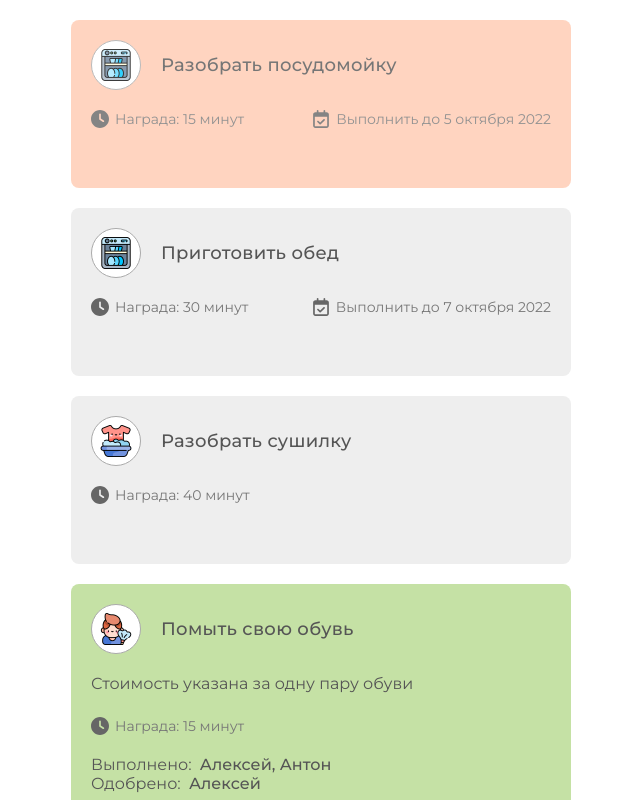
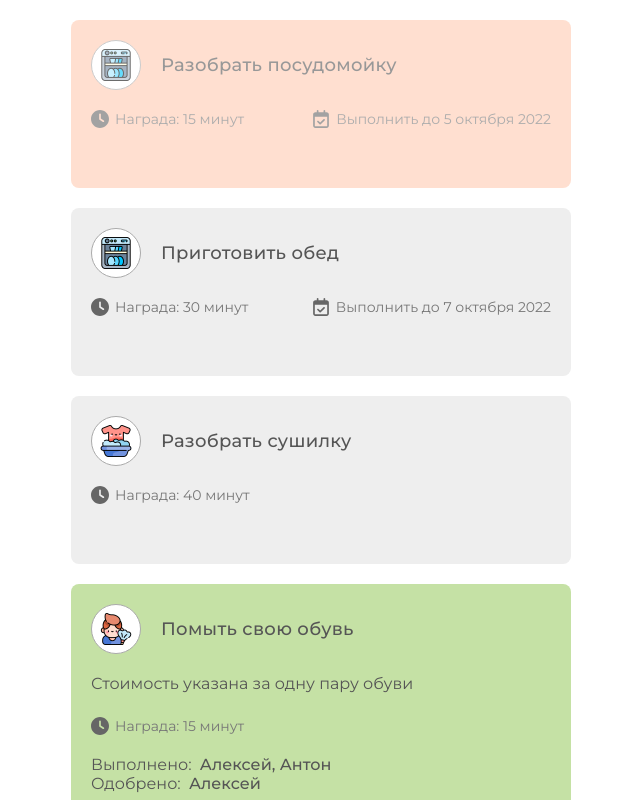
Before and after one commit to svetlana-urasinova/todo, an Angular app: page / in a window 1280 px wide. Shown: the top 800 px of the page, without its empty margins (319-959 px from the left). Built offline with nearby package versions, Linux system fonts and the light colour scheme; a web font is replaced by a local one.

Commit message:
Update styles

```diff
--- a/src/app/tasks/task/task.component.scss
+++ b/src/app/tasks/task/task.component.scss
@@ -84,7 +84,7 @@
 
   &.outdated {
     background-color: var(--outdated);
-    opacity: 0.8;
+    opacity: 0.6;
 
     &:hover {
       background-color: var(--outdated-dark);
```
